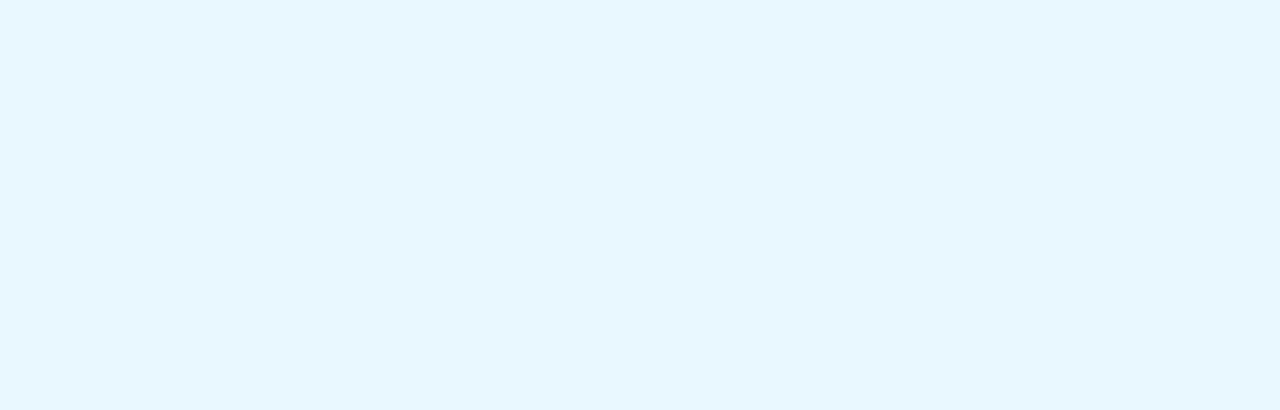
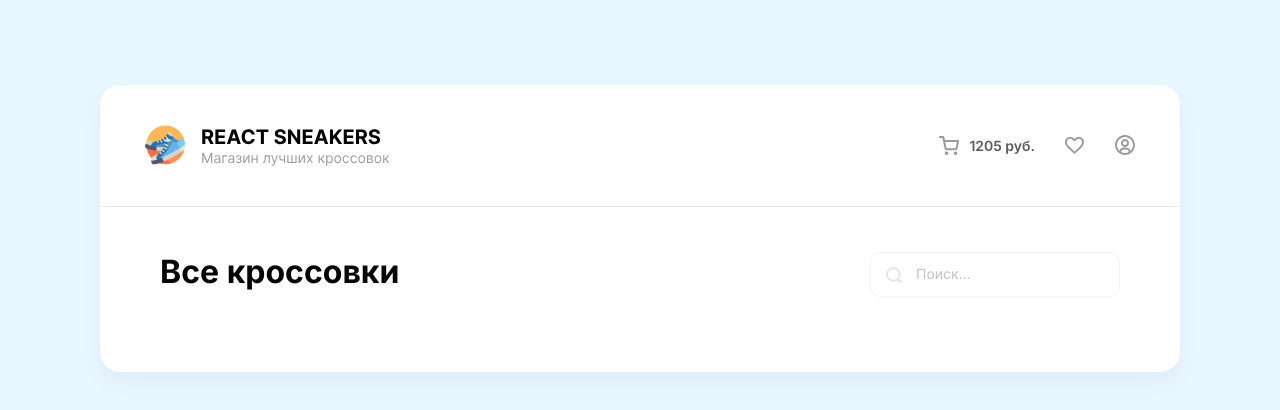
Before and after one commit to greatstudentkaze/react-sneakers-store, a React (Create React App) app: page / in a window 1280 px wide. Shown: the top 410 px of the page. Built offline with nearby package versions, Linux system fonts and the light colour scheme.

Commit message:
feat: add Catalog component and import Header and Catalog to the App

```diff
--- a/src/components/app/index.tsx
+++ b/src/components/app/index.tsx
@@ -1,10 +1,16 @@
 import React from 'react';
+
+import Header from '../header';
+import Catalog from '../catalog';
 
 const App = () => {
   return (
-    <>
-
-    </>
+    <div className="main-wrapper">
+      <Header />
+      <main className="main">
+        <Catalog title="Все кроссовки" />
+      </main>
+    </div>
   );
 };
 
--- /dev/null
+++ b/src/components/catalog/index.tsx
@@ -0,0 +1,25 @@
+import React from 'react';
+
+import './styles/catalog.scss';
+import searchIconSrc from '../../assets/images/icon/search.svg';
+
+interface Props {
+  title: string
+}
+
+const Catalog = ({ title }: Props) => {
+  return (
+    <section className="catalog">
+      <header className="catalog__header">
+        <h2 className="catalog__title">{title}</h2>
+        <label htmlFor="catalog-search" className="visually-hidden">Поиск товара в каталоге</label>
+        <input className="catalog__search" type="text" id="catalog-search" placeholder="Поиск..." style={{ backgroundImage: `url("${searchIconSrc}")` }} />
+      </header>
+      <ul className="catalog__list">
+        <li></li>
+      </ul>
+    </section>
+  );
+};
+
+export default Catalog;
--- /dev/null
+++ b/src/components/catalog/styles/catalog.scss
@@ -0,0 +1,69 @@
+@import "../../../styles/mixins";
+@import "../../../styles/variables";
+
+.catalog {
+  max-width: 960px;
+  margin-right: auto;
+  margin-left: auto;
+}
+
+.catalog__header {
+  display: flex;
+  flex-wrap: wrap;
+  align-items: flex-start;
+  margin-bottom: 30px;
+}
+
+.catalog__title {
+  margin: 0;
+
+  font-size: 32px;
+  line-height: 39px;
+  font-weight: bold;
+}
+
+.catalog__search {
+  display: block;
+  max-width: 250px;
+  margin-left: auto;
+  padding-top: 12px;
+  padding-right: 15px;
+  padding-bottom: 14px;
+  padding-left: 45px;
+
+  font: inherit;
+  font-size: 14px;
+  line-height: 17px;
+  color: #c4c4c4;
+
+  background-size: 16px;
+  background-repeat: no-repeat;
+  background-position: left 15px center;
+  border: 1px solid #f3f3f3;
+  border-radius: 10px;
+  outline-offset: 5px;
+
+  transition: border-color 0.3s ease-in-out 0s;
+
+  &:focus {
+    border-color: #d6d6d6;
+    outline: none;
+  }
+
+  &:focus-visible {
+    //box-shadow: 0 0 0 3px $white, 0 0 0 5px $black;
+  }
+
+  &::placeholder {
+    color: #c4c4c4;
+    opacity: 1;
+  }
+}
+
+.catalog__list {
+  @include reset-list;
+
+  display: grid;
+  grid-template-columns: repeat(4, 210px);
+  gap: 40px;
+}
--- a/src/styles/_variables.scss
+++ b/src/styles/_variables.scss
@@ -1,4 +1,5 @@
 $background-color: #e7f6ff;
 $white: #ffffff;
+$black: #050505;
 
 $font-primary: "Inter", "Tahoma", sans-serif;
--- a/src/styles/base.scss
+++ b/src/styles/base.scss
@@ -17,8 +17,11 @@ body {
   font-family: $font-primary;
   -webkit-font-smoothing: antialiased;
   -moz-osx-font-smoothing: grayscale;
+  color: $black;
 
   background-color: $background-color;
+
+  cursor: default;
 }
 
 a {
--- /dev/null
+++ b/src/styles/blocks/main.scss
@@ -0,0 +1,4 @@
+.main {
+  padding-top: 45px;
+  padding-bottom: 45px;
+}
--- a/src/styles/index.scss
+++ b/src/styles/index.scss
@@ -4,3 +4,4 @@
 @import "blocks/main-wrapper";
 @import "blocks/logo";
 @import "blocks/user-list";
+@import "blocks/main";
```
